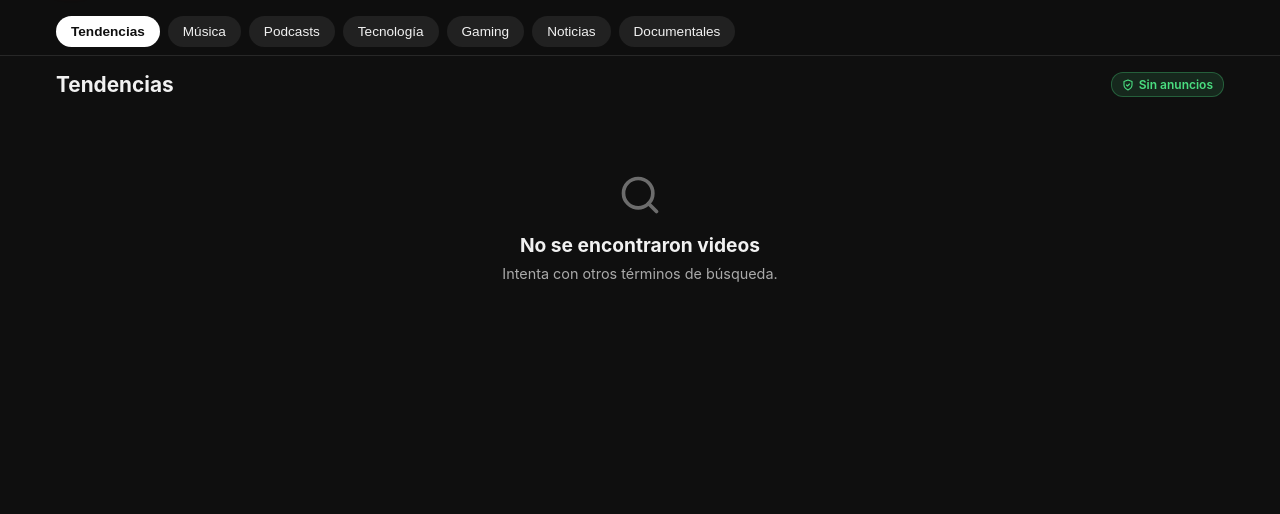
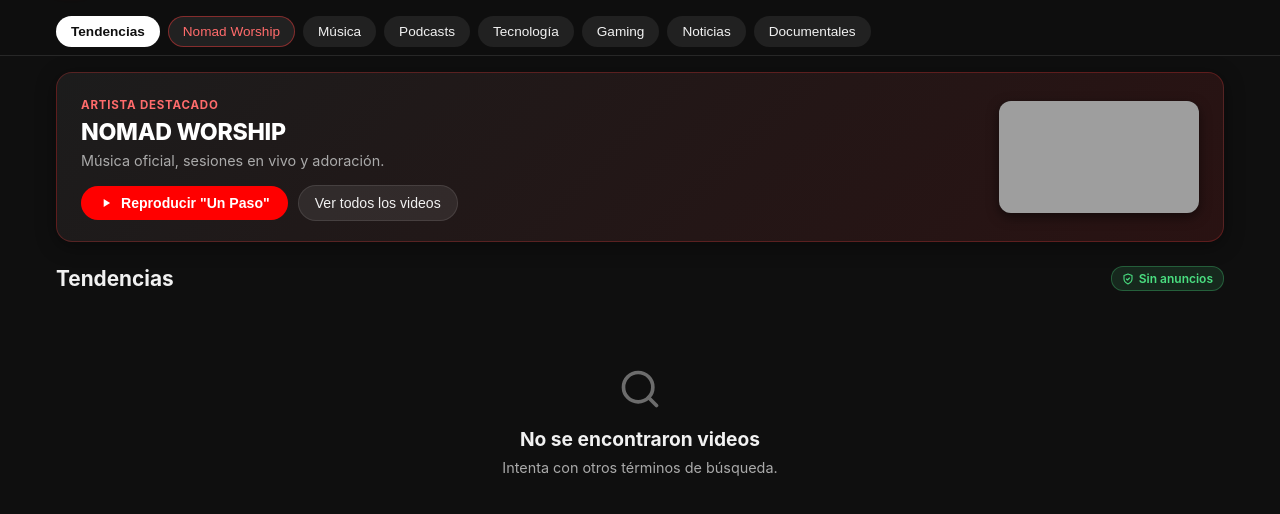
Before and after one commit to MrRegom/gomezfy, a website with bundled scripts: page index.html in a window 1280 px wide. Shown: the part 48-562 px from the top of the page. Built offline with nearby package versions, Linux system fonts and the light colour scheme; grey boxes are pictures that could not be loaded; files whose address does not match are found by name.

Commit message:
feat(gomeztube): agregar tarjeta destacada permanente y acceso rapido para Nomad Worship

```diff
--- a/css/app.css
+++ b/css/app.css
@@ -669,6 +669,149 @@
 }
 
 /* ==========================================================================
+   Tarjeta Destacada: Nomad Worship
+   ========================================================================== */
+.chip-nomad {
+  border-color: rgba(255, 60, 60, 0.45);
+  color: #ff6b6b;
+}
+
+.chip-nomad.active {
+  background-color: var(--accent-red);
+  color: #ffffff;
+  border-color: var(--accent-red);
+}
+
+.featured-artist-card {
+  display: flex;
+  align-items: center;
+  justify-content: space-between;
+  gap: 20px;
+  background: linear-gradient(135deg, #1c1c1c 0%, #291212 100%);
+  border: 1px solid rgba(255, 60, 60, 0.25);
+  border-radius: 16px;
+  padding: 20px 24px;
+  margin-bottom: 24px;
+  box-shadow: 0 4px 20px rgba(0, 0, 0, 0.4);
+}
+
+.featured-card-content {
+  flex: 1;
+  min-width: 0;
+}
+
+.featured-card-tag {
+  display: inline-block;
+  font-size: 0.72rem;
+  font-weight: 700;
+  text-transform: uppercase;
+  letter-spacing: 0.8px;
+  color: #ff6b6b;
+  margin-bottom: 6px;
+}
+
+.featured-card-title {
+  font-size: 1.45rem;
+  font-weight: 800;
+  letter-spacing: -0.3px;
+  color: #ffffff;
+  margin-bottom: 6px;
+}
+
+.featured-card-subtitle {
+  font-size: 0.9rem;
+  color: var(--text-muted);
+  margin-bottom: 16px;
+}
+
+.featured-card-actions {
+  display: flex;
+  align-items: center;
+  flex-wrap: wrap;
+  gap: 10px;
+}
+
+.btn-featured-play {
+  display: inline-flex;
+  align-items: center;
+  gap: 8px;
+  background-color: var(--accent-red);
+  color: #ffffff;
+  border: none;
+  border-radius: 20px;
+  padding: 9px 18px;
+  font-size: 0.88rem;
+  font-weight: 600;
+  cursor: pointer;
+  transition: background-color 0.2s, transform 0.1s;
+}
+
+.btn-featured-play:active {
+  transform: scale(0.97);
+}
+
+.btn-featured-play:hover {
+  background-color: var(--accent-red-hover);
+}
+
+.btn-featured-browse {
+  display: inline-flex;
+  align-items: center;
+  background-color: rgba(255, 255, 255, 0.08);
+  color: var(--text-main);
+  border: 1px solid var(--border-subtle);
+  border-radius: 20px;
+  padding: 9px 16px;
+  font-size: 0.88rem;
+  font-weight: 500;
+  cursor: pointer;
+  transition: background-color 0.2s;
+}
+
+.btn-featured-browse:hover {
+  background-color: rgba(255, 255, 255, 0.15);
+}
+
+.featured-card-media {
+  width: 200px;
+  height: 112px;
+  border-radius: 12px;
+  overflow: hidden;
+  flex-shrink: 0;
+  background-color: var(--bg-card);
+  box-shadow: 0 4px 12px rgba(0, 0, 0, 0.5);
+}
+
+.featured-cover-img {
+  width: 100%;
+  height: 100%;
+  object-fit: cover;
+  transition: transform 0.3s ease;
+}
+
+.featured-artist-card:hover .featured-cover-img {
+  transform: scale(1.04);
+}
+
+@media (max-width: 640px) {
+  .featured-artist-card {
+    flex-direction: column-reverse;
+    align-items: stretch;
+    padding: 16px;
+    gap: 14px;
+  }
+
+  .featured-card-media {
+    width: 100%;
+    height: 180px;
+  }
+
+  .featured-card-title {
+    font-size: 1.25rem;
+  }
+}
+
+/* ==========================================================================
    Ajustes Responsivos y Modo Pantalla Completa
    ========================================================================== */
 @media (min-width: 768px) {
--- a/index.html
+++ b/index.html
@@ -52,6 +52,7 @@
     <!-- Píldoras de Categorías Rápidas (Estilo YouTube oficial, sin emojis) -->
     <div class="categories-carousel" role="tablist" aria-label="Categorías">
       <button type="button" class="category-chip active" data-query="tendencias" role="tab">Tendencias</button>
+      <button type="button" class="category-chip chip-nomad" data-query="nomad worship" role="tab">Nomad Worship</button>
       <button type="button" class="category-chip" data-query="musica en vivo" role="tab">Música</button>
       <button type="button" class="category-chip" data-query="podcast completo" role="tab">Podcasts</button>
       <button type="button" class="category-chip" data-query="tecnologia" role="tab">Tecnología</button>
@@ -70,6 +71,28 @@
 
     <!-- Vista 1: Feed Principal / Resultados -->
     <section class="app-view active" id="viewFeed">
+
+      <!-- Tarjeta Destacada Permanente: Nomad Worship -->
+      <article class="featured-artist-card" id="featuredNomadCard" aria-label="Grupo destacado: Nomad Worship">
+        <div class="featured-card-content">
+          <span class="featured-card-tag">Artista Destacado</span>
+          <h2 class="featured-card-title">NOMAD WORSHIP</h2>
+          <p class="featured-card-subtitle">Música oficial, sesiones en vivo y adoración.</p>
+          <div class="featured-card-actions">
+            <button type="button" class="btn-featured-play" id="btnPlayNomadLatest" title="Reproducir último lanzamiento">
+              <svg viewBox="0 0 24 24" width="14" height="14" fill="currentColor" aria-hidden="true"><path d="M8 5v14l11-7z"/></svg>
+              <span>Reproducir "Un Paso"</span>
+            </button>
+            <button type="button" class="btn-featured-browse" id="btnBrowseNomad" title="Ver catálogo completo de Nomad Worship">
+              <span>Ver todos los videos</span>
+            </button>
+          </div>
+        </div>
+        <div class="featured-card-media" id="featuredNomadCover">
+          <img src="https://i.ytimg.com/vi/p34Oop-WnjQ/hq720.jpg" alt="Nomad Worship Portada" class="featured-cover-img" loading="lazy">
+        </div>
+      </article>
+
       <div class="feed-header-bar">
         <h2 class="section-heading" id="sectionTitle">Tendencias</h2>
         <span class="badge-adfree">
--- a/js/app_controller.js
+++ b/js/app_controller.js
@@ -46,9 +46,42 @@
     this._configurarEventosCategorias();
     this._configurarEventosBiblioteca();
     this._configurarEventosReproductor();
+    this._configurarEventosDestacadoNomad();
 
     // Cargar feed inicial de tendencias
     this.cargarFeedPorCategoria('tendencias', 'Tendencias');
+  }
+
+  _configurarEventosDestacadoNomad() {
+    const btnPlay = document.getElementById('btnPlayNomadLatest');
+    const btnBrowse = document.getElementById('btnBrowseNomad');
+
+    const nomadLatestVideo = {
+      id: 'p34Oop-WnjQ',
+      title: 'NOMAD WORSHIP - Un Paso (Video Oficial)',
+      channel: 'NOMAD WORSHIP',
+      channelAvatar: 'https://i.ytimg.com/vi/p34Oop-WnjQ/hq720.jpg',
+      thumbnail: 'https://i.ytimg.com/vi/p34Oop-WnjQ/hq720.jpg',
+      duration: '4:49',
+      views: 'Video Oficial',
+      published: 'Lanzamiento'
+    };
+
+    if (btnPlay) {
+      btnPlay.addEventListener('click', () => {
+        this.videoPlayer.cargarVideo(nomadLatestVideo);
+        StorageService.guardarEnHistorial(nomadLatestVideo);
+      });
+    }
+
+    if (btnBrowse) {
+      btnBrowse.addEventListener('click', () => {
+        this.cargarFeedPorCategoria('nomad worship', 'NOMAD WORSHIP - Videos y Discografía');
+        this.categoryChips.forEach((c) => {
+          c.classList.toggle('active', c.dataset.query === 'nomad worship');
+        });
+      });
+    }
   }
 
   _configurarEventosNavegacion() {
```
